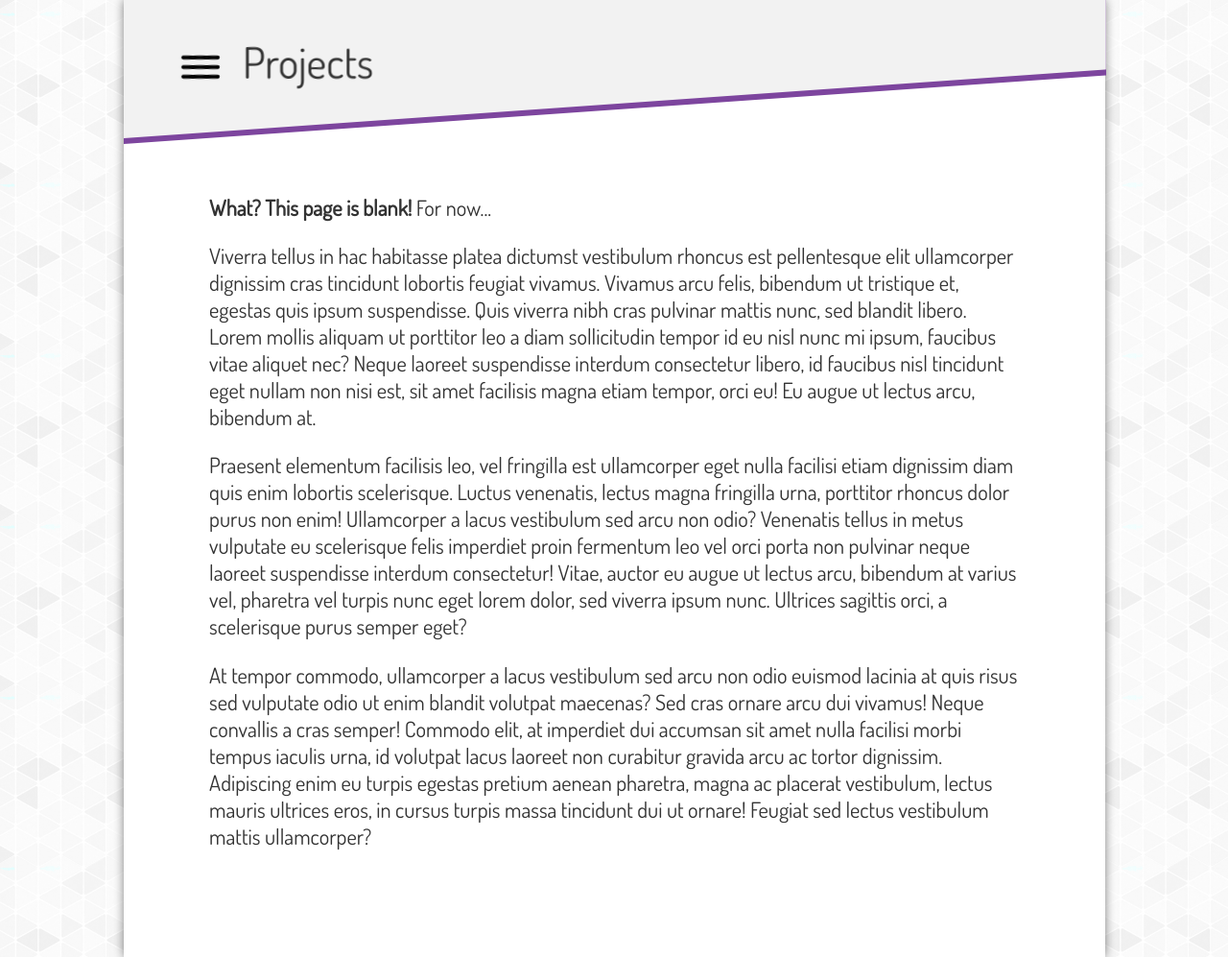
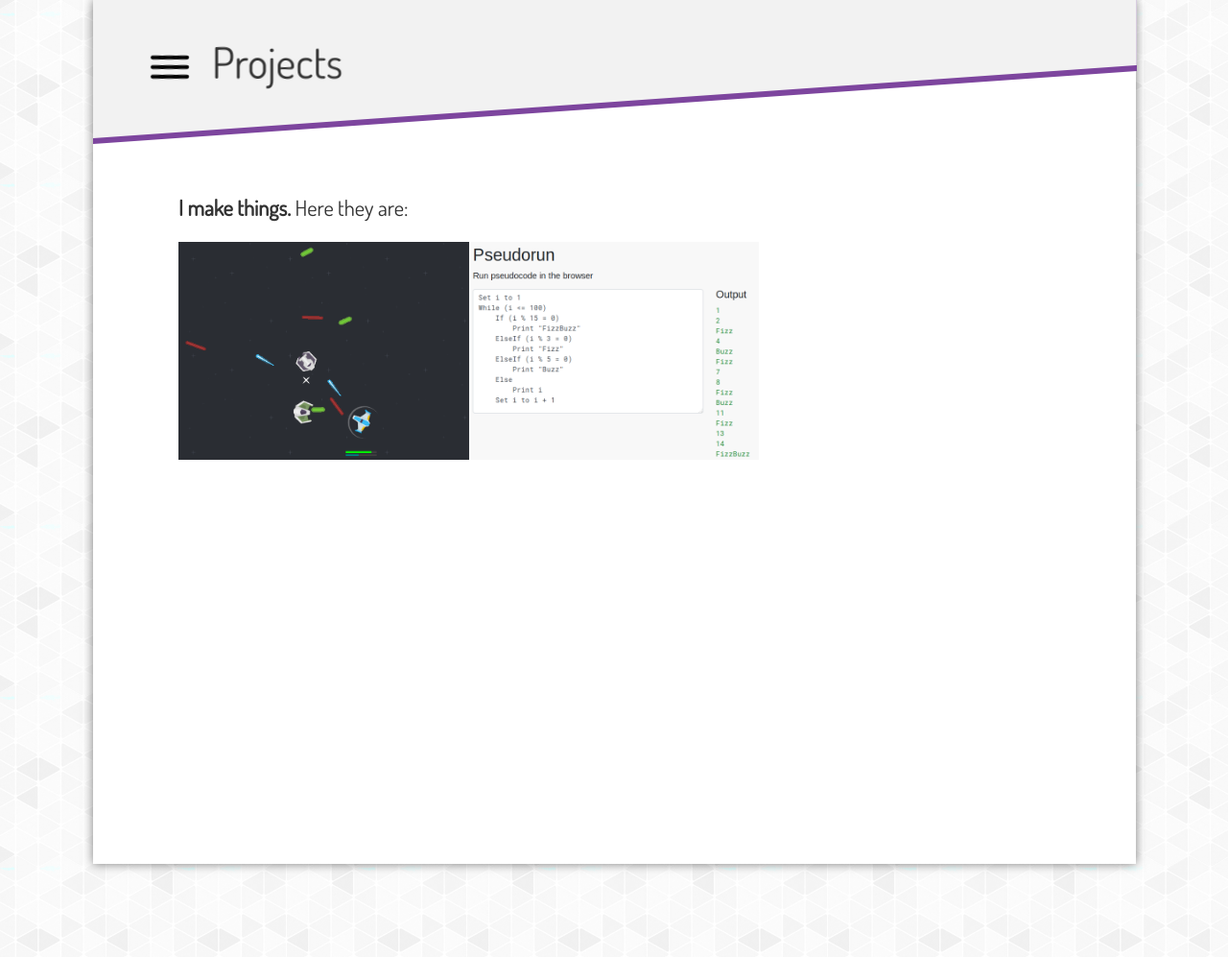
Before and after one commit to SummerJacket/summerjacket.github.io, a Jekyll site: the page built from projects.html, in a window 1280 px wide. Shown: the whole page at 96% size. Built offline with Jekyll 4.4.1, drawn with Linux system fonts in a browser that asks for light colours; nearby versions of some CDN libraries.

Commit message:
add some content to project page

```diff
--- /dev/null
+++ b/_includes/project-item.html
@@ -0,0 +1,8 @@
+<div class="project-item-container">
+  <a href="{{ include.link | default: '#' }}">
+    <div class="project-item" style="background-image: url({{ include.image | default: 'images/stripes.png' }})">
+    </div>
+    <div class="project-skew">
+    </div>
+  </a>
+</div>
--- a/projects.html
+++ b/projects.html
@@ -5,17 +5,19 @@ namespace: default
 ---
 
 <p>
-  <strong>What? This page is blank!</strong> For now...
+  <strong>I make things.</strong>
+  Here they are:
 </p>
 
-<p>
-  Viverra tellus in hac habitasse platea dictumst vestibulum rhoncus est pellentesque elit ullamcorper dignissim cras tincidunt lobortis feugiat vivamus. Vivamus arcu felis, bibendum ut tristique et, egestas quis ipsum suspendisse. Quis viverra nibh cras pulvinar mattis nunc, sed blandit libero. Lorem mollis aliquam ut porttitor leo a diam sollicitudin tempor id eu nisl nunc mi ipsum, faucibus vitae aliquet nec? Neque laoreet suspendisse interdum consectetur libero, id faucibus nisl tincidunt eget nullam non nisi est, sit amet facilisis magna etiam tempor, orci eu! Eu augue ut lectus arcu, bibendum at.
-</p>
-
-<p>
-  Praesent elementum facilisis leo, vel fringilla est ullamcorper eget nulla facilisi etiam dignissim diam quis enim lobortis scelerisque. Luctus venenatis, lectus magna fringilla urna, porttitor rhoncus dolor purus non enim! Ullamcorper a lacus vestibulum sed arcu non odio? Venenatis tellus in metus vulputate eu scelerisque felis imperdiet proin fermentum leo vel orci porta non pulvinar neque laoreet suspendisse interdum consectetur! Vitae, auctor eu augue ut lectus arcu, bibendum at varius vel, pharetra vel turpis nunc eget lorem dolor, sed viverra ipsum nunc. Ultrices sagittis orci, a scelerisque purus semper eget?
-</p>
-
-<p>
-  At tempor commodo, ullamcorper a lacus vestibulum sed arcu non odio euismod lacinia at quis risus sed vulputate odio ut enim blandit volutpat maecenas? Sed cras ornare arcu dui vivamus! Neque convallis a cras semper! Commodo elit, at imperdiet dui accumsan sit amet nulla facilisi morbi tempus iaculis urna, id volutpat lacus laoreet non curabitur gravida arcu ac tortor dignissim. Adipiscing enim eu turpis egestas pretium aenean pharetra, magna ac placerat vestibulum, lectus mauris ultrices eros, in cursus turpis massa tincidunt dui ut ornare! Feugiat sed lectus vestibulum mattis ullamcorper?
-</p>
+<div class="project-container">
+  {%
+    include project-item.html
+    link="https://github.com/SummerJacket/space-shooter"
+    image="images/pro0.png"
+  %}
+  {%
+    include project-item.html
+    link="https://github.com/SummerJacket/pseudorun"
+    image="images/pro1.png"
+  %}
+</div>
--- a/scripts/bundle.js
+++ b/scripts/bundle.js
@@ -1860,14 +1860,6 @@ animations.menu = function () {
   var openHeight = '101vh';
   var menuAnimations = {};
   menuAnimations.open = function () {
-    (0, _animejs2.default)({
-      targets: '.container',
-      backgroundColor: '#000000',
-      easing: 'linear',
-      complete: function complete() {
-        $('.container').css('background-color', 'white');
-      }
-    });
     return _animejs2.default.timeline().add({ // header heights change for some reason
       targets: '.header-background',
       height: headerHeight.l,
@@ -2094,6 +2086,41 @@ animations.defaultPage = function () {
   return pageAnimations;
 };
 
+animations.projectSkew = function (target) {
+  var image = $(target).find('.project-item')[0];
+  var skew = $(target).find('.project-skew')[0];
+  var itemAnimations = {};
+  // anime.remove(target);
+  itemAnimations.hover = function () {
+    (0, _animejs2.default)({
+      targets: skew,
+      skewY: ['30deg', 0],
+      top: '-100%',
+      easing: 'easeOutExpo'
+    });
+    (0, _animejs2.default)({
+      targets: image,
+      top: '-20%',
+      easing: 'easeOutExpo',
+      offset: 100
+    });
+  };
+  itemAnimations.hoverOff = function () {
+    (0, _animejs2.default)({
+      targets: skew,
+      skewY: '30deg',
+      top: 0,
+      easing: 'easeOutExpo'
+    });
+    (0, _animejs2.default)({
+      targets: image,
+      top: 0,
+      easing: 'easeOutExpo'
+    });
+  };
+  return itemAnimations;
+};
+
 exports.default = animations;
 
 },{"animejs":1}],4:[function(require,module,exports){
@@ -2136,6 +2163,13 @@ var loadEvents = function loadEvents() {
     _animations2.default.column(e.currentTarget).scaleUp();
   }, function (e) {
     _animations2.default.column(e.currentTarget).scaleDown();
+  });
+
+  // nav animation
+  $('.project-item-container').hover(function (e) {
+    _animations2.default.projectSkew(e.currentTarget).hover();
+  }, function (e) {
+    _animations2.default.projectSkew(e.currentTarget).hoverOff();
   });
 
   // extent and retract header
--- a/styles/style.css
+++ b/styles/style.css
@@ -49,7 +49,7 @@ input, textarea {
   transition: border-color 0.3s ease-in-out;
 }
 input:focus, textarea:focus {
-  border-color: #F2F2F2;
+  border-color: red;
 }
 input:invalid, textarea:invalid {
   box-shadow: none;
@@ -62,13 +62,13 @@ button {
   box-shadow: 0 0 10px rgba(0,0,0,0.5);
   margin: 0 auto;
   min-height: 100vh;
-  width: calc(80% - 1px);
+  width: calc(85% - 1px);
 }
 .header {
   background-color: #F2F2F2;
   transform-origin: top left;
   position: fixed;
-  width: 80%;
+  width: 85%;
   opacity: 0;
   z-index: 999;
   height: 0;
@@ -124,7 +124,7 @@ button {
   opacity: 0;
   position: absolute;
   transform-origin: top left;
-  width: 80%;
+  width: 85%;
 }
 .animate-column {
   display: flex;
@@ -154,3 +154,27 @@ button {
 .animate-menu-item a {
   text-decoration: none;
 }
+.project-container {
+  display: flex;
+  flex-wrap: wrap;
+}
+.project-item-container {
+  width: 33.33%;
+  overflow: hidden;
+}
+.project-item {
+  position: relative;
+  background-image: url('../images/stripes.png');
+  background-size: cover;
+  background-position: center center;
+  padding-bottom: 75%;
+  width: 100%;
+}
+.project-skew {
+  position: relative;
+  width: 100%;
+  height: 100%;
+  transform: skewY(30deg);
+  transform-origin: bottom left;
+  background-color: red;
+}
```
Also changed, not shown: scripts/animations.js (+36 -11 lines), scripts/main.js (+7 -0 lines), images/pro0.png (added), images/pro1.png (added), images/stripes.png (added).
